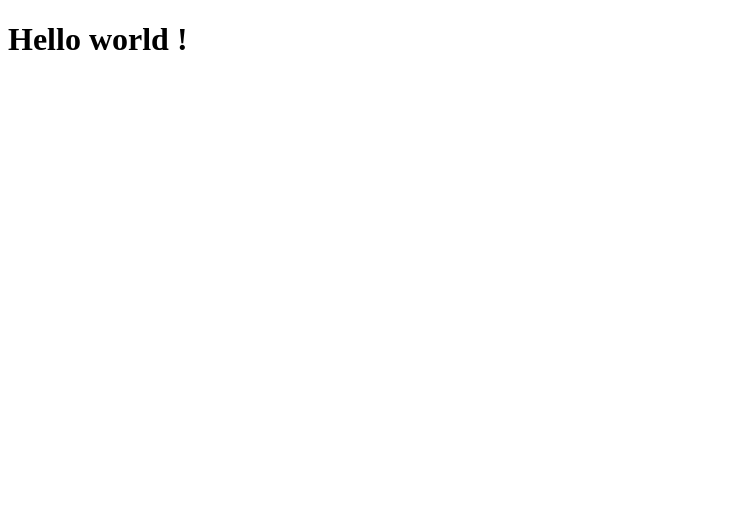
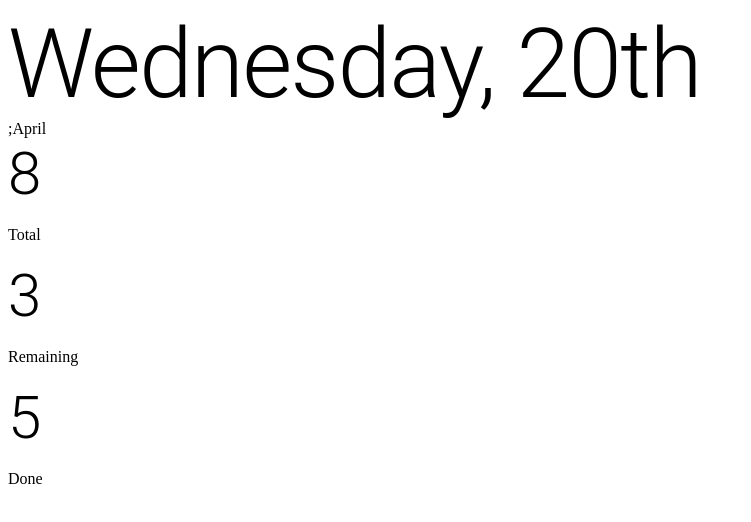
Before and after one commit to Taher-web-dev/ToDo-HandsOn-Front-end, a React (Create React App) app: page / in a window 1280 px wide. Shown: the top 522 px of the page, without its empty margins (0-751 px from the left). Built offline with nearby package versions, Linux system fonts and the light colour scheme.

Commit message:
add dependancy for header comonent.

```diff
--- a/package.json
+++ b/package.json
@@ -9,6 +9,7 @@
     "@testing-library/jest-dom": "^5.16.4",
     "@testing-library/react": "^13.1.1",
     "@testing-library/user-event": "^13.5.0",
+    "prop-types": "^15.8.1",
     "react": "^18.0.0",
     "react-dom": "^18.0.0",
     "react-scripts": "5.0.1",
--- a/src/App.js
+++ b/src/App.js
@@ -1,5 +1,8 @@
+import { React } from 'react';
+import Header from './components/header/header';
+
 const App = () => (
-  <h1>Hello world !</h1>
+  <Header total={8} done={3} />
 );
 
 export default App;
--- a/src/components/header/header.js
+++ b/src/components/header/header.js
@@ -1,24 +1,37 @@
-import { react } from react;
+import { React } from 'react';
 import Typography from '@mui/material/Typography';
+import PropTypes from 'prop-types';
+import getCurrentDate from './headerhelper';
 
 const Header = (props) => {
   const { total, done } = props;
   const statistics = [total, done, total - done];
   const statisticsTitle = ['Total', 'Remaining', 'Done'];
-  return(
+  const [day, dt, month] = getCurrentDate();
+  return (
     <header>
-        <Typography variant="h1"> </Typography>;
-        <span></span>
-        <div className="stat-wrapper">
-          {[0,1,2].map((index) => {
-            <div className="stat-item" key={index}>
-                <Typography variant="h2">{statistics[index]} </Typography>
-                <p>{statisticsTitle[index]}</p>
-            </div>
-          })}
-        </div>
+      <Typography variant="h1">
+        {`${day}, ${dt}th`}
+        {' '}
+      </Typography>
+      ;
+      <span>{month}</span>
+      <div className="stat-wrapper">
+        {[0, 1, 2].map((index) => (
+          <div className="stat-item" key={index}>
+            <Typography variant="h2">
+              {statistics[index]}
+              {' '}
+            </Typography>
+            <p>{statisticsTitle[index]}</p>
+          </div>
+        ))}
+      </div>
     </header>
   );
 };
-
+Header.propTypes = {
+  total: PropTypes.number.isRequired,
+  done: PropTypes.number.isRequired,
+};
 export default Header;
--- a/src/components/header/headerhelper.js
+++ b/src/components/header/headerhelper.js
@@ -7,7 +7,7 @@ const getCurrentDate = () => {
     'Wednesday',
     'Thursday',
     'Friday',
-    'Saturday'
+    'Saturday',
   ];
   const yearMonths = [
     'January',
```
Also changed, not shown: 2 other files (tests, documents, lock files or other folders).
